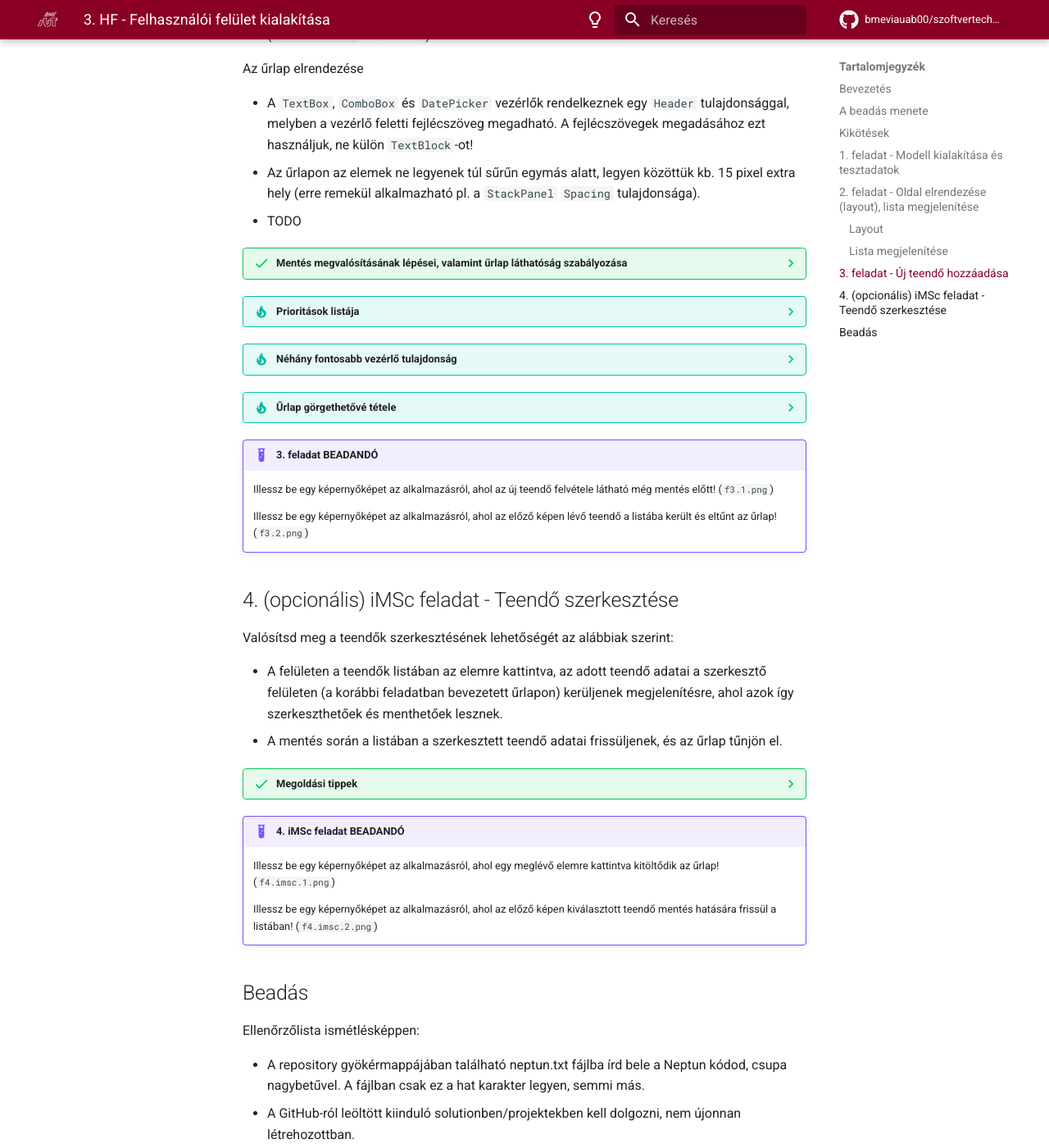
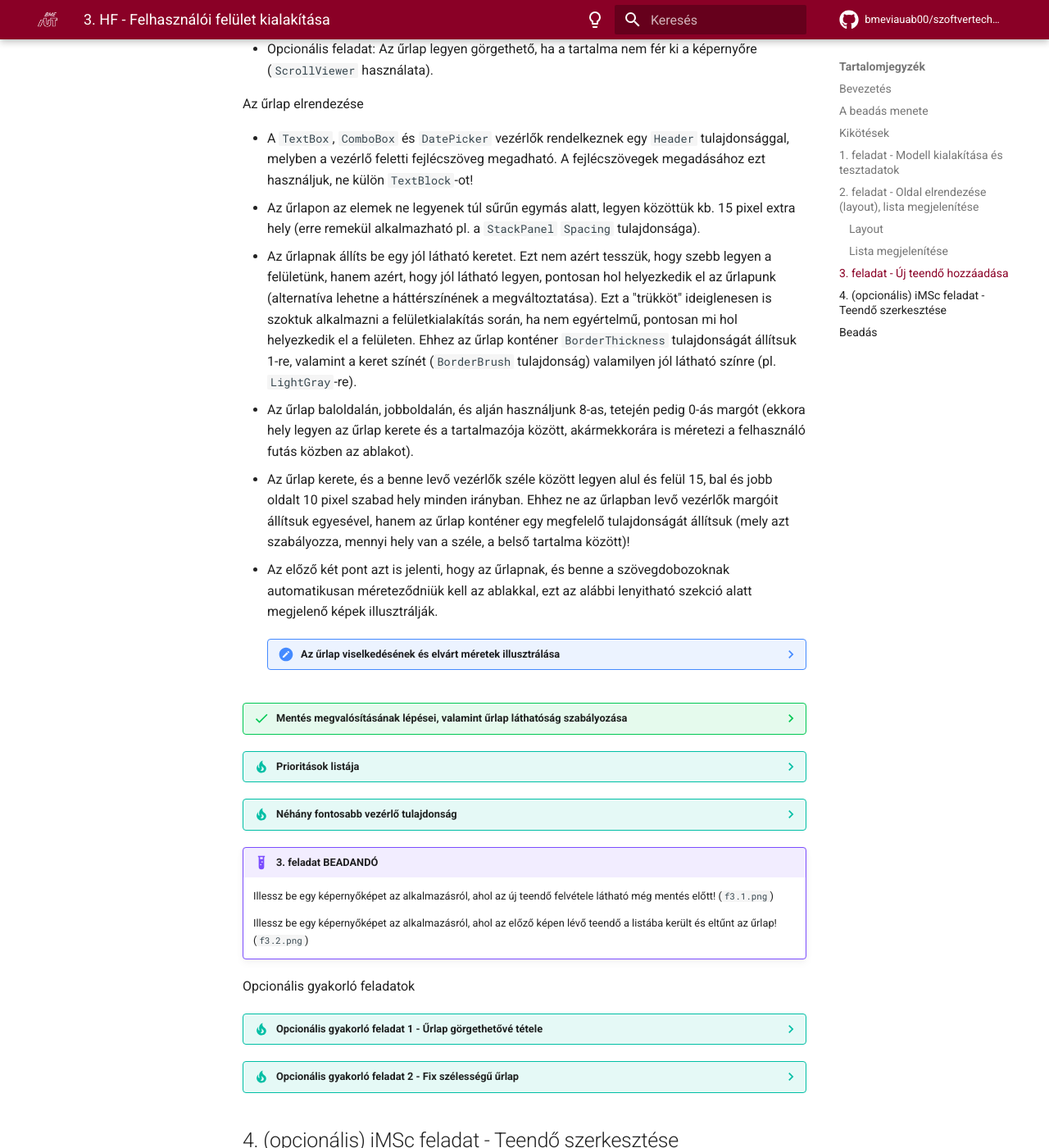
Before and after one commit to bmeviauab00/szoftvertechnikak, an MkDocs documentation site: the page built from docs/hazi/3-felhasznaloi-felulet-kialakitasa/index.md, in a window 1280 px wide and 1400 px high, scrolled down 7344 px. Shown: the whole window at 82% size. Built offline with MkDocs 1.6.1 and Material for MkDocs 9.7.7, drawn with Linux system fonts in a browser that asks for light colours; emoji names are drawn with the system emoji font; comment, search, counter and statistics services are not loaded; the version menu is left out.

Commit message:
3. Xaml HF - layout feladatok véglegesítése és illusztrálása, képek cseréje

```diff
--- a/docs/hazi/3-felhasznaloi-felulet-kialakitasa/index.md
+++ b/docs/hazi/3-felhasznaloi-felulet-kialakitasa/index.md
@@ -276,8 +276,14 @@
 
 *  A `TextBox`, `ComboBox` és `DatePicker` vezérlők rendelkeznek egy `Header` tulajdonsággal, melyben a vezérlő feletti fejlécszöveg megadható. A fejlécszövegek megadásához ezt használjuk, ne külön `TextBlock`-ot!
 * Az űrlapon az elemek ne legyenek túl sűrűn egymás alatt, legyen közöttük kb. 15 pixel extra hely (erre remekül alkalmazható pl. a `StackPanel` `Spacing` tulajdonsága).
-* TODO
+* Az űrlapnak állíts be egy jól látható keretet. Ezt nem azért tesszük, hogy szebb legyen a felületünk, hanem azért, hogy jól látható legyen, pontosan hol helyezkedik el az űrlapunk (alternatíva lehetne a háttérszínének a megváltoztatása). Ezt a "trükköt" ideiglenesen is szoktuk alkalmazni a felületkialakítás során, ha nem egyértelmű, pontosan mi hol helyezkedik el a felületen. Ehhez az űrlap konténer `BorderThickness` tulajdonságát állítsuk 1-re, valamint a keret színét (`BorderBrush` tulajdonság) valamilyen jól látható színre (pl. `LightGray`-re).
+* Az űrlap baloldalán, jobboldalán, és alján használjunk 8-as, tetején pedig 0-ás margót (ekkora hely legyen az űrlap kerete és a tartalmazója között, akármekkorára is méretezi a felhasználó futás közben az ablakot).
+* Az űrlap kerete, és a benne levő vezérlők széle között legyen alul és felül 15, bal és jobb oldalt 10 pixel szabad hely minden irányban. Ehhez ne az űrlapban levő vezérlők margóit állítsuk egyesével, hanem az űrlap konténer egy megfelelő tulajdonságát állítsuk (mely azt szabályozza, mennyi hely van a széle, a belső tartalma között)!
+* Az előző két pont azt is jelenti, hogy az űrlapnak, és benne a szövegdobozoknak automatikusan méreteződniük kell az ablakkal, ezt az alábbi lenyitható szekció alatt megjelenő képek illusztrálják.
 
+    ??? note "Az űrlap viselkedésének és elvárt méretek illusztrálása"
+        ![Viselkedés átméretezés közben](images/newtodo-resizing.gif)
+        ![Néhány méret feltüntetése](images/newtodo-annotated.png)
 
 ??? success "Mentés megvalósításának lépései, valamint űrlap láthatóság szabályozása"
 
@@ -320,13 +326,19 @@
     * A `CheckBox` vezérlő `IsChecked` (és nem a `Checked`!) tulajdonsága
     * `DatePicker` vezérlő `Date` tulajdonsága
 
-??? tip "Űrlap görgethetővé tétele"
-    Ehhez mindössze be kell csomagolni az űrlapot egy `ScrollViewer` vezérlőbe (illetve ne feledkezzünk meg arról, hogy így már ez lesz a legkülső elem a grid cellában, így rá vonatkozóan kell megadni a gridbeli pozíciót).
-
 !!! example "3. feladat BEADANDÓ"
     Illessz be egy képernyőképet az alkalmazásról, ahol az új teendő felvétele látható még mentés előtt! (`f3.1.png`)
 
     Illessz be egy képernyőképet az alkalmazásról, ahol az előző képen lévő teendő a listába került és eltűnt az űrlap! (`f3.2.png`)
+
+Opcionális gyakorló feladatok
+
+??? tip "Opcionális gyakorló feladat 1 - Űrlap görgethetővé tétele"
+    Ehhez mindössze be kell csomagolni az űrlapot egy `ScrollViewer` vezérlőbe (illetve ne feledkezzünk meg arról, hogy így már ez lesz a legkülső elem a grid cellában, így rá vonatkozóan kell megadni a gridbeli pozíciót). Ha ezt megvalósítod, benne lehet a beadott megoldásodban.
+
+??? tip "Opcionális gyakorló feladat 2 - Fix szélességű űrlap"
+    Jelen megoldásunkban az űrlap automatikusan méreteződik az ablakkal. Jó gyakorlási lehetőség ennek olyan átalakítása, mely esetben az űrlap fix szélességű (pl. 500 pixel) és olyan magasságú, mint a benne levő elemek össz magassága. Ha az űrlap esetén StackPanellel dolgoztál, ehhez mindössze három attribútumot kell felvenni vagy megváltoztatni. Ezt a viselkedést az alábbi animált kép illusztrálja. Lényeges, hogy beadni a korábbi megoldást kell, nem ez az opcionális feladatban leírt viselkedést!
+    ![Fix méretű űrlap](images/newtodo-resizing-optional.gif)
 
 ## 4. (opcionális) iMSc feladat - Teendő szerkesztése
 
```
Also changed, not shown: other parts of docs/hazi/3-felhasznaloi-felulet-kialakitasa/index.md (+3 -3 lines), docs/hazi/3-felhasznaloi-felulet-kialakitasa/images/mainpage.png, docs/hazi/3-felhasznaloi-felulet-kialakitasa/images/newtodo-annotated.png (added), docs/hazi/3-felhasznaloi-felulet-kialakitasa/images/newtodo-resizing-optional.gif (added), docs/hazi/3-felhasznaloi-felulet-kialakitasa/images/newtodo-resizing.gif (added), docs/hazi/3-felhasznaloi-felulet-kialakitasa/images/newtodo.png.
